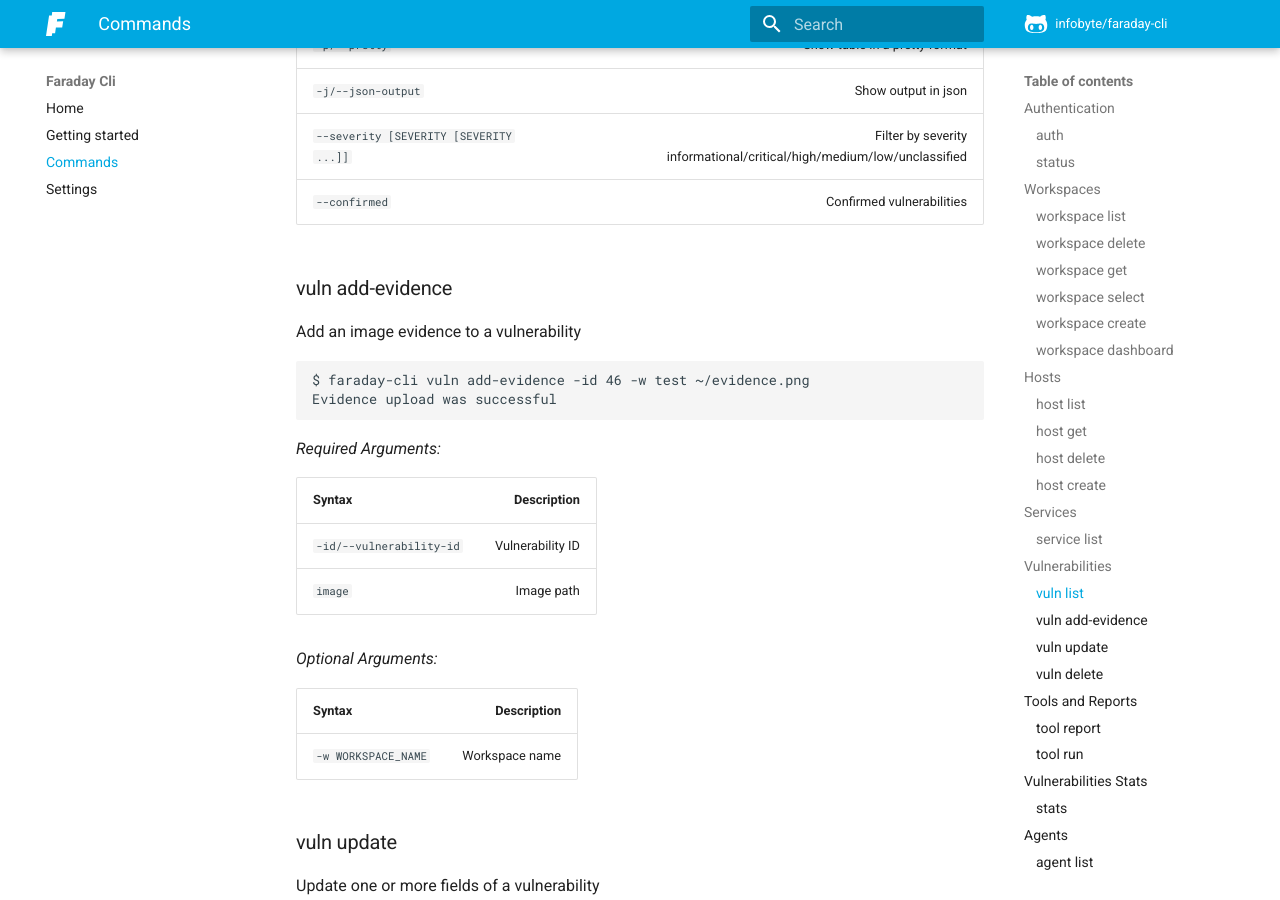
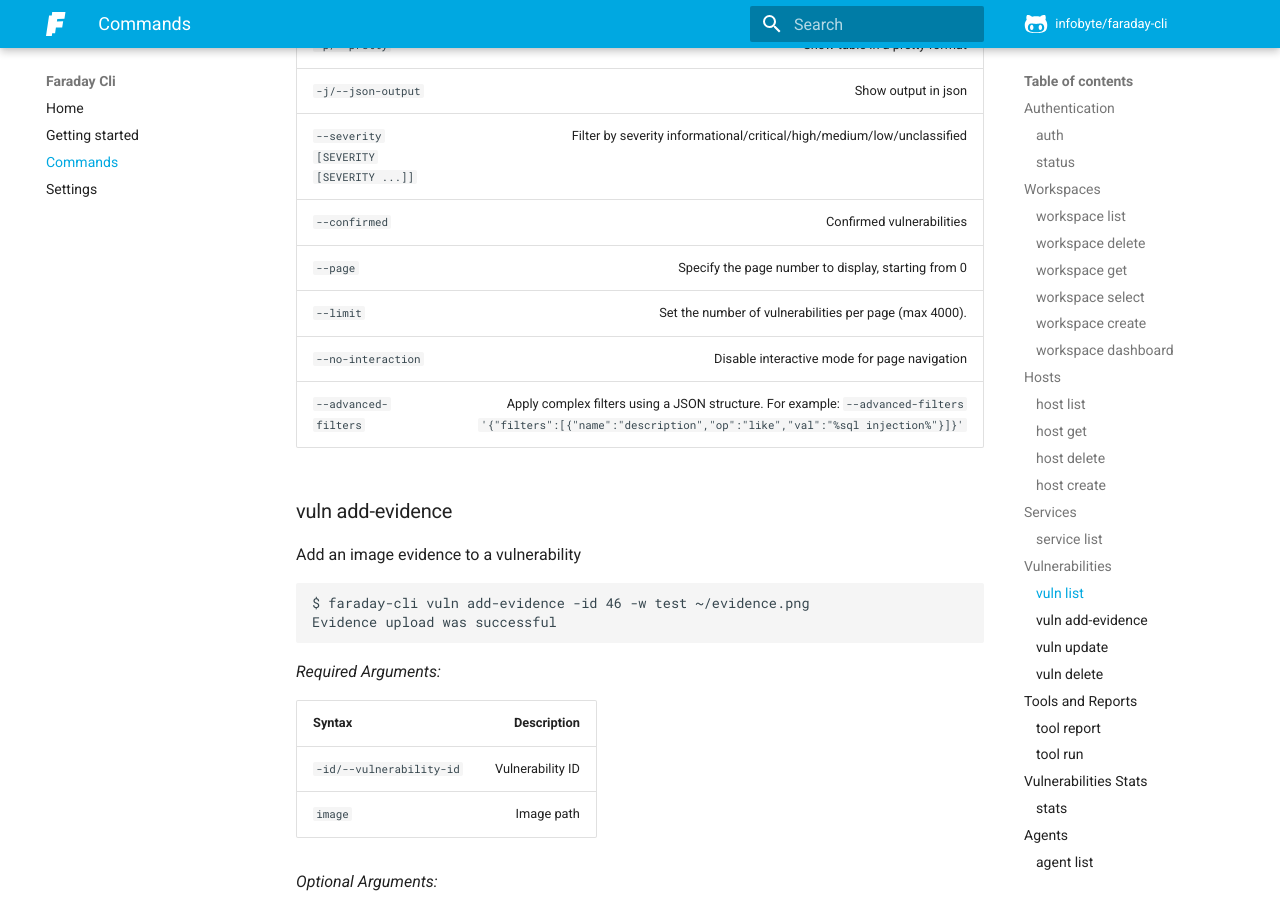
Before and after one commit to infobyte/faraday-cli, an MkDocs documentation site: the page built from docs/docs/commands.md, in a window 1280 px wide and 900 px high, scrolled down 8986 px. Built offline with MkDocs 1.6.1 and Material for MkDocs 9.7.7, drawn with Linux system fonts in a browser that asks for light colours; comment, search, counter and statistics services are not loaded; some of the changed text lies outside the part shown.

Commit message:
updated commands documentation for vuln list

````diff
--- a/docs/docs/commands.md
+++ b/docs/docs/commands.md
@@ -352,7 +352,7 @@
 
 ### vuln list
 
-List vulnerabilities in a workspace.
+List 50 vulnerabilities by default from a workspace. Use + for next page, - for previous.
 
 
 ```
@@ -387,13 +387,17 @@
 
 *Optional Arguments:*
 
-| Syntax              | Description |
-|:--------------------|------:	|
-| `-w WORKSPACE_NAME` | Workspace name    |
-| `-p/--pretty`       | Show table in a pretty format       |
-| `-j/--json-output`  | Show output in json     |
-| `--severity [SEVERITY [SEVERITY ...]]`      | Filter by severity informational/critical/high/medium/low/unclassified     |
-| `--confirmed`   | Confirmed vulnerabilities       |
+| Syntax              |                                                                                                                                                Description |
+|:--------------------|-----------------------------------------------------------------------------------------------------------------------------------------------------------:|
+| `-w WORKSPACE_NAME` |                                                                                                                                             Workspace name |
+| `-p/--pretty`       |                                                                                                                              Show table in a pretty format |
+| `-j/--json-output`  |                                                                                                                                        Show output in json |
+| `--severity [SEVERITY [SEVERITY ...]]`      |                                                                                     Filter by severity informational/critical/high/medium/low/unclassified |
+| `--confirmed`   |                                                                                                                                  Confirmed vulnerabilities |
+| `--page`            |                                                                                                        Specify the page number to display, starting from 0 |
+| `--limit`           |                                                                                    Set the number of vulnerabilities per page (max 4000). |
+| `--no-interaction`  |                                                                                                               Disable interactive mode for page navigation |
+| `--advanced-filters`| Apply complex filters using a JSON structure. For example: `--advanced-filters '{"filters":[{"name":"description","op":"like","val":"%sql injection%"}]}'` |
 
 
 ### vuln add-evidence
````
